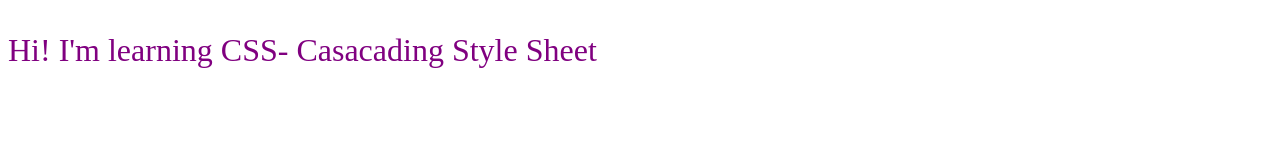
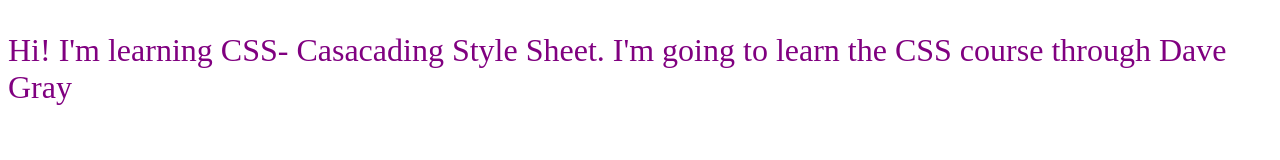
Before and after one commit to AvvaiAravind/css-practice, a plain HTML site: page index.html in a window 1280 px wide. Drawn offline with Linux system fonts and the light colour scheme.

Commit message:
add the changes

```diff
--- a/index.html
+++ b/index.html
@@ -8,6 +8,9 @@
 
 </head>
 <body>
-    <p>Hi! I'm learning CSS- Casacading Style Sheet</p>
+    <p>Hi! I'm learning CSS- Casacading Style Sheet. I'm going to learn the CSS course through Dave Gray
+
+    </p>
+
 </body>
 </html>
```
